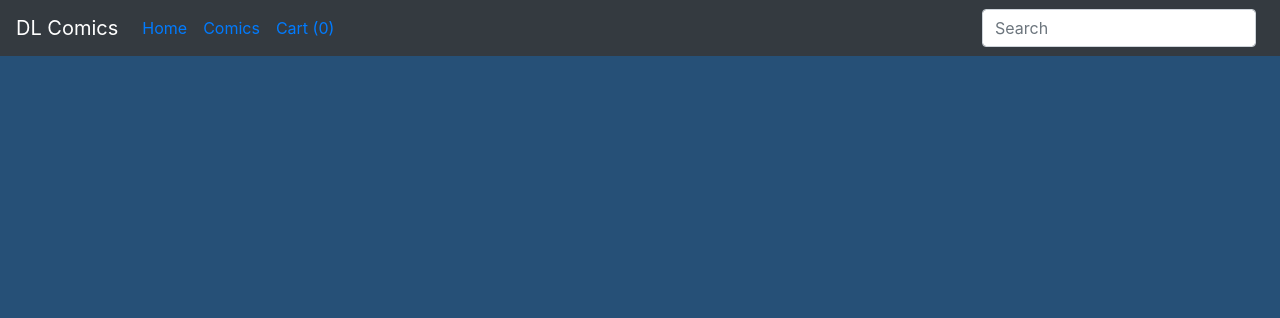
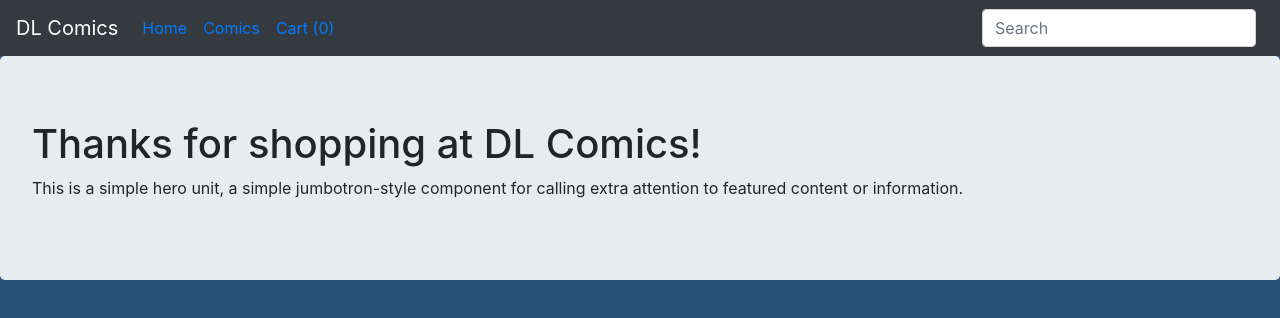
Before and after one commit to jukebox101/dl-comics-frontend, a React (Create React App) app: page /thankyou in a window 1280 px wide. Shown: the top 318 px of the page. Built offline with nearby package versions, Linux system fonts and the light colour scheme; no server answers; a web font is replaced by a local one.

Commit message:
changes to cart

```diff
--- a/src/App.js
+++ b/src/App.js
@@ -9,6 +9,7 @@ import ComicContainer from './components/ComicContainer'
 import Cart from './components/Cart'
 import {BrowserRouter as Router, Route, Switch, Redirect, withRouter} from 'react-router-dom';
 import Container from 'react-bootstrap/Container'
+import ThankYou from './components/ThankYou'
 
 class App extends Component {
   state = {
@@ -103,6 +104,9 @@ class App extends Component {
               <Home isLoggedIn={this.state.currentUser} logout={this.handleLogout}/>
             </Route>
 
+            <Route exact path="/thankyou">
+              <ThankYou/>
+            </Route>
             <Route exact path="/cart" component={ Cart } >
               <Cart cart={this.state.cart} removeFromCart={this.removeFromCart} />
             </Route>
--- a/src/components/Cart.js
+++ b/src/components/Cart.js
@@ -1,4 +1,5 @@
 import React from 'react';
+import {Route} from 'react-router-dom'
 import Card from 'react-bootstrap/Card'
 import Button from 'react-bootstrap/Button'
 import Container from 'react-bootstrap/Container'
@@ -18,7 +19,6 @@ const Cart = (props) => {
     //     return total
     // }
 
-    let buttonClick = false
     const prices = props.cart.map(item => {return item.price})
     console.log("prices",prices)
 
@@ -52,14 +52,16 @@ const Cart = (props) => {
         )
     })
 
-    if (eachItem.length === 0){
+    if (eachItem.length !== 0){
         return(
+
         <Container>
             <Row>
                 <Col sm={8}>
-                    <h2>Empty Cart</h2>
+                    {eachItem}
                 </Col>
                 <Col sm={4}>
+                    {'   '}
                     <Card>
                         <Card.Header>Total Cost</Card.Header>
                         <Card.Body>
@@ -67,7 +69,7 @@ const Cart = (props) => {
                         <Card.Text>
                             Total: ${sum}
                         </Card.Text>
-                        <Button onClick={() => {console.log("complete order")}}>Complete Order</Button>
+                        <Button onClick={() => {window.location.replace("/thankyou")}}>Complete Order</Button>
                         </Card.Body>
 
                     </Card>
@@ -78,14 +80,20 @@ const Cart = (props) => {
         )
     }  else {
     return(
-
         <Container>
                     <Row>
                         <Col sm={8}>
-                    {eachItem}
+                        <Card>
+                                <Card.Header>Items</Card.Header>
+                                <Card.Body>
+                                <Card.Title> Empty Cart </Card.Title>
+                                <Card.Text>
+                                    Fill me up with awesome comics!
+                                </Card.Text>
+                                </Card.Body>
+                        </Card>
                         </Col>
                         <Col sm={4}>
-                    {'   '}
                             <Card>
                                 <Card.Header>Total Cost</Card.Header>
                                 <Card.Body>
--- /dev/null
+++ b/src/components/ThankYou.js
@@ -0,0 +1,16 @@
+import React from 'react'
+import Jumbotron from 'react-bootstrap/Jumbotron'
+
+const ThankYou = () => {
+
+    return(
+        <Jumbotron>
+            <h1>Thanks for shopping at DL Comics!</h1>
+            <p>
+                This is a simple hero unit, a simple jumbotron-style component for calling
+                extra attention to featured content or information.
+            </p>
+            </Jumbotron>
+    )
+}
+export default ThankYou;
```
Lines whose indentation alone changed are shown as unchanged.
